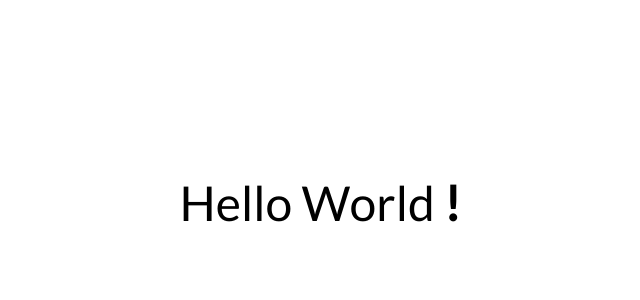
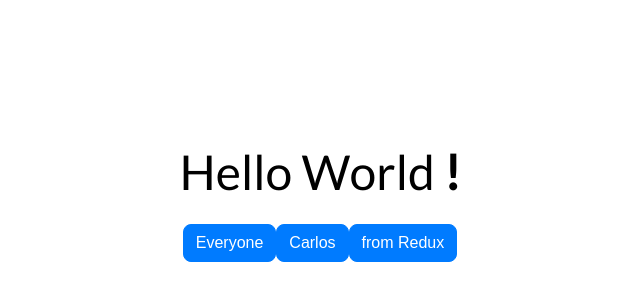
Before and after one commit to carlosloureda/hello_world_redux, a React (Create React App) app: page / in a window 1280 px wide. Shown: the part 198-498 px from the top of the page, without its empty margins (320-960 px from the left). Built offline with nearby package versions, Linux system fonts and the light colour scheme.

Commit message:
Added ButtonGroup component

```diff
--- a/src/App.js
+++ b/src/App.js
@@ -1,6 +1,6 @@
 import React, { Component } from "react";
 import HelloWorld from "./components/HelloWorld";
-
+import ButtonGroup from "./components/ButtonGroup";
 import reducer from "./reducers";
 import { createStore } from "redux";
 
@@ -10,7 +10,10 @@ const store = createStore(reducer, initialState);
 class App extends Component {
   render() {
     const state = store.getState();
-    return <HelloWorld name={state.name} />;
+    return [
+      <HelloWorld key={1} name={state.name} />,
+      <ButtonGroup key={2} names={["Everyone", "Carlos", "from Redux"]} />
+    ];
   }
 }
 
--- /dev/null
+++ b/src/components/ButtonGroup.js
@@ -0,0 +1,13 @@
+import React from "react";
+
+const ButtonGroup = ({ names }) => (
+  <div className="btn-group">
+    {names.map((name, i) => (
+      <button key={i} className="btn btn-primary" data-name={name}>
+        {name}
+      </button>
+    ))}
+  </div>
+);
+
+export default ButtonGroup;
--- a/src/index.css
+++ b/src/index.css
@@ -14,3 +14,34 @@ body {
   align-items: center;
   justify-content: center;
 }
+.btn {
+  display: inline-block;
+  font-weight: 400;
+  text-align: center;
+  white-space: nowrap;
+  vertical-align: middle;
+  -webkit-user-select: none;
+  -moz-user-select: none;
+  -ms-user-select: none;
+  user-select: none;
+  border: 1px solid transparent;
+  padding: 0.375rem 0.75rem;
+  font-size: 1rem;
+  line-height: 1.5;
+  border-radius: 0.5rem;
+}
+.btn-primary {
+  color: #fff;
+  background-color: #007bff;
+  border-color: #007bff;
+}
+.btn:not(:disabled):not(.disabled) {
+  cursor: pointer;
+}
+
+.btn-group {
+  margin-top: 0.5em;
+  display: flex;
+  flex-direction: row;
+  justify-content: space-around;
+}
```
